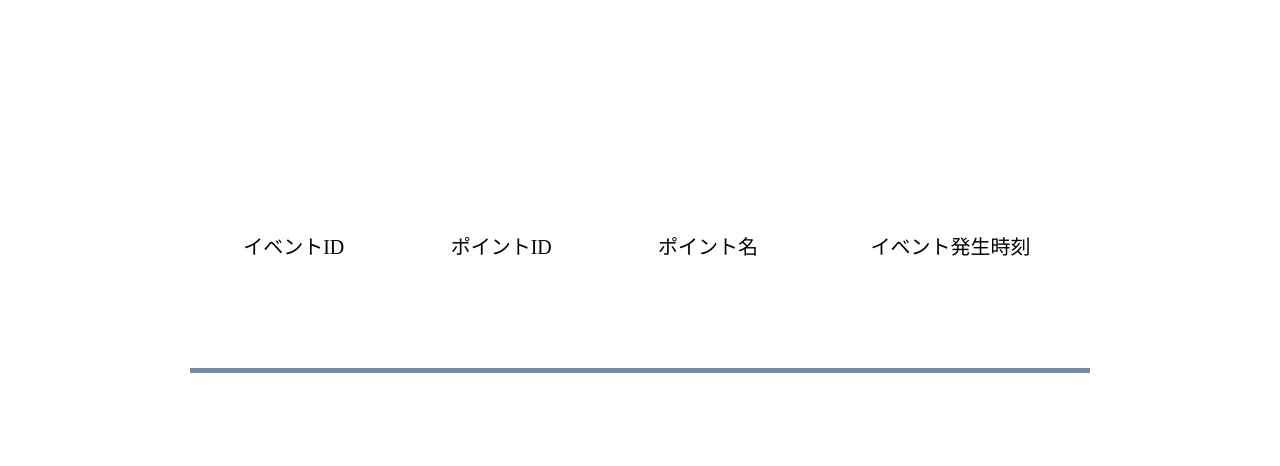
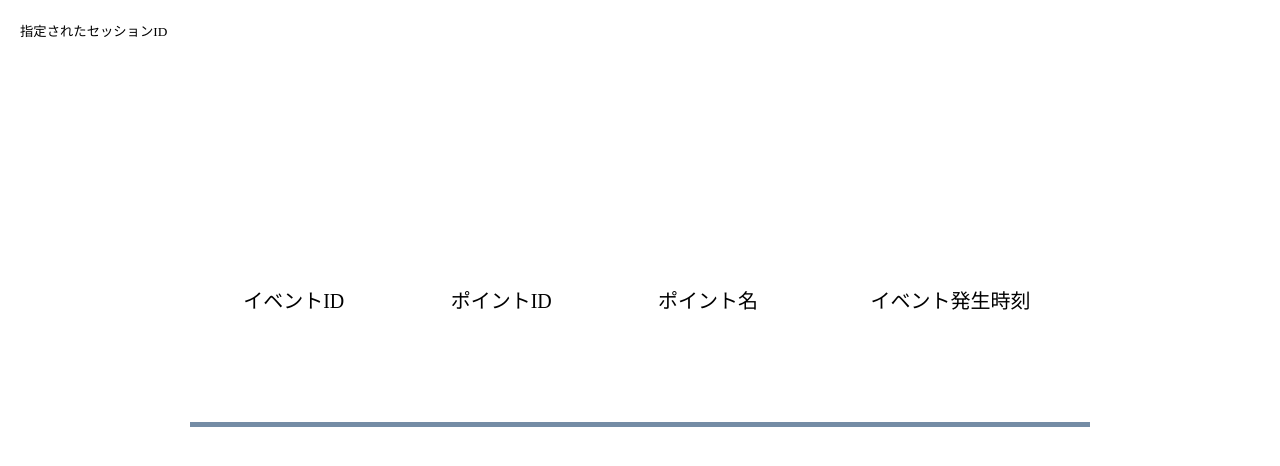
Before and after one commit to MS-kadai/web-client, a plain HTML site: page route-overview.html in a window 1280 px wide. Drawn offline with nearby package versions, Linux system fonts and the light colour scheme; no server answers.

Commit message:
ととのえ

```diff
--- a/route-overview.html
+++ b/route-overview.html
@@ -8,7 +8,11 @@
     <script src="/script/route_overview.js"></script>
 </head>
 <body>
-    <p id="query-params"></p>
+    <div id="debug-info">
+        <p>指定されたセッションID</p>
+        <p id="query-params"></p>
+    </div>
+
     <h1 id="route-name"></h1>
 
     <table id="event-list-table" align="center">
```
Also changed, not shown: index.html (+1 -1 lines).
